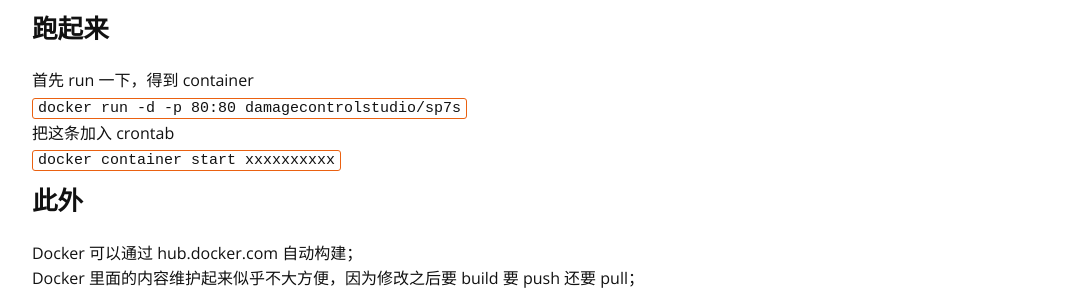
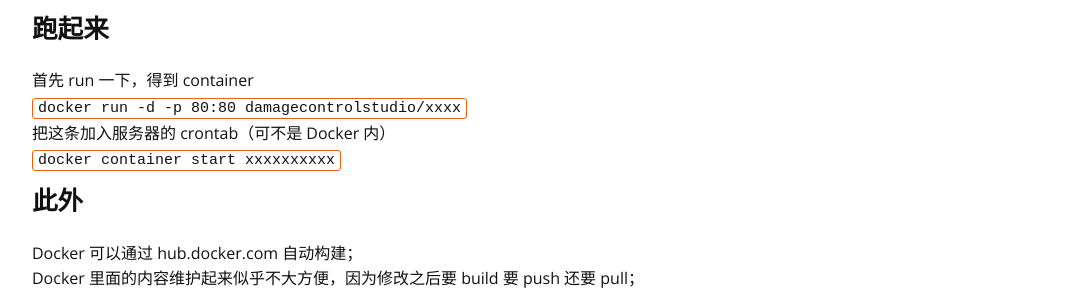
Before and after one commit to DamageControlStudio/HomePage, a Jekyll site: the page built from _posts/2021-02-07-docker-mo-suo.md, in a window 1280 px wide. Shown: the part 1834-2126 px from the top of the page, without its empty margins (96-1183 px from the left). Built offline with Jekyll 4.4.1, drawn with Linux system fonts in a browser that asks for light colours.

Commit message:
Update 2021-02-07-docker-mo-suo.md

```diff
--- a/_posts/2021-02-07-docker-mo-suo.md
+++ b/_posts/2021-02-07-docker-mo-suo.md
@@ -85,8 +85,8 @@ Server.py 就是通常的 Flask 应用
 ## 跑起来
 
 首先 run 一下，得到 container
-`docker run -d -p 80:80 damagecontrolstudio/sp7s`
-把这条加入 crontab
+`docker run -d -p 80:80 damagecontrolstudio/xxxx`
+把这条加入服务器的 crontab（可不是 Docker 内）
 `docker container start xxxxxxxxxx`
 
 ## 此外
```
